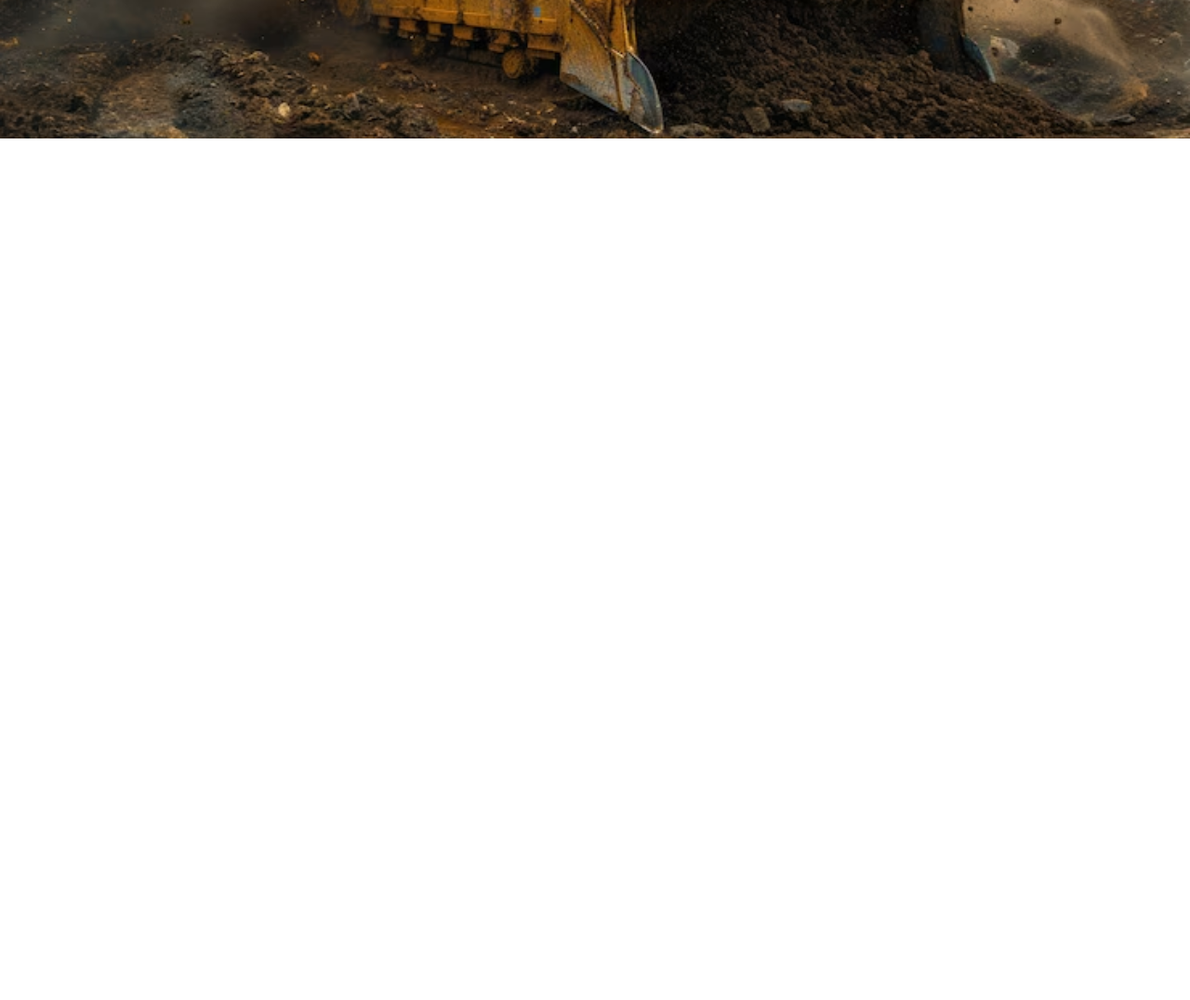
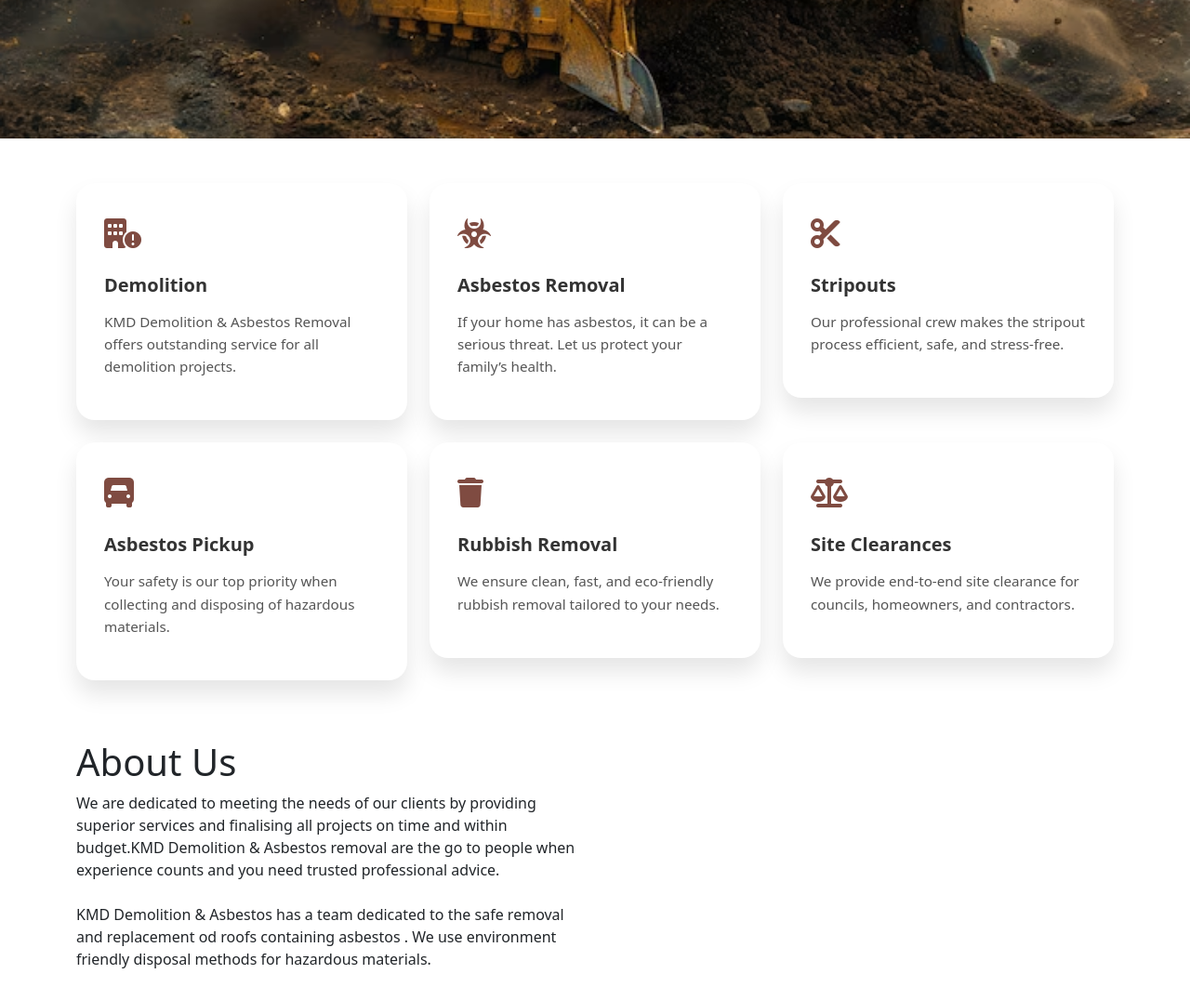
Before and after one commit to anisegwl/Front-end, a plain HTML site: page design.html in a window 1280 px wide. Shown: the part 500-1576 px from the top of the page at 93% size. Before the commit the page ends 800 px from the top, so only its background shows below. Drawn offline with nearby package versions, Linux system fonts and the light colour scheme.

Commit message:
About us

```diff
--- a/css/design.css
+++ b/css/design.css
@@ -1,4 +1,4 @@
-.top-navbar{
+.top-navbar {
   background-color: black;
   color: white;
   display: flex;
@@ -7,14 +7,14 @@
   align-items: center;
 }
 
-.navbar-ul{
+.navbar-ul {
   list-style-type: none;
   display: flex;
   gap: 30px;
   padding: 10px 0px 0px 0px;
 }
 
-.about-us{
+.about-us {
   background-image: url(../Assets/dozer-aboutus.avif);
   background-repeat: no-repeat;
   background-size: cover;
@@ -24,16 +24,49 @@
   display: flex;
   justify-content: center;
   align-items: center;
-
 }
 
-.about-us h1{
+.about-us h1 {
   font-weight: bold;
   font-size: 50px;
 }
 
-.about-us p{
+.about-us p {
   margin-top: 20px;
-    font-size: 17px ;
+  font-size: 17px;
+}
 
+
+.custom-card {
+  background: #fff;
+  padding: 30px;
+  border-radius: 20px;
+  box-shadow: 0 15px 25px rgba(0, 0, 0, 0.1);
 }
+
+.icon-body {
+  font-size: 2rem;
+  color: #7f4b41;
+  margin-bottom: 20px;
+}
+
+.card-content h5 {
+  font-size: 1.25rem;
+  font-weight: 600;
+  margin-bottom: 15px;
+  color: #333;
+}
+
+.card-content p {
+  color: #555;
+  font-size: 0.95rem;
+  line-height: 1.6;
+}
+
+.about-section ::before{
+    background-color: black !important;
+}
+
+.about-section ::after{
+    background-image: url(../Assets/dozer-aboutus.avif);
+}
--- a/design.html
+++ b/design.html
@@ -4,17 +4,18 @@
     <meta charset="UTF-8" />
     <meta name="viewport" content="width=device-width, initial-scale=1.0" />
     <title>Document</title>
-
-    <link
-      rel="stylesheet"
-      href="path/to/font-awesome/css/font-awesome.min.css"
-    />
-    <link rel="stylesheet" href="./css/design.css" />
     <link
       href="https://cdn.jsdelivr.net/npm/bootstrap@5.1.3/dist/css/bootstrap.min.css"
       rel="stylesheet"
       integrity="sha384-1BmE4kWBq78iYhFldvKuhfTAU6auU8tT94WrHftjDbrCEXSU1oBoqyl2QvZ6jIW3"
       crossorigin="anonymous"
+    />
+    <link rel="stylesheet" href="./css/design.css" />
+
+    <!-- Font Awesome 6 Free -->
+    <link
+      rel="stylesheet"
+      href="https://cdnjs.cloudflare.com/ajax/libs/font-awesome/6.5.0/css/all.min.css"
     />
   </head>
   <body>
@@ -35,19 +36,137 @@
     </div>
 
     <!-- About us section -->
-     <section class="about-us">
+    <section class="about-us">
       <div class="container">
         <div class="row">
           <div class="col-md-6">
             <div class="about-content">
-               <h1>Asbestos Removal & Services </h1>
-               <b><p>With over 5 years of experience our team is qualified to take<br> on projects of all sizes</p></b>
+              <h1>Asbestos Removal & Services</h1>
+              <b
+                ><p>
+                  With over 5 years of experience our team is qualified to
+                  take<br />
+                  on projects of all sizes
+                </p></b
+              >
             </div>
           </div>
         </div>
+      </div>
+    </section>
 
+    <section class="card-section py-5">
+      <div class="container">
+        <div class="row g-4">
+          <div class="col-md-4">
+            <div class="custom-card animate">
+              <div class="icon-body">
+                <i class="fa-solid fa-building-circle-exclamation"></i>
+              </div>
+              <div class="card-content">
+                <h5>Demolition</h5>
+                <p>
+                  KMD Demolition & Asbestos Removal offers outstanding service
+                  for all demolition projects.
+                </p>
+              </div>
+            </div>
+          </div>
+
+          <div class="col-md-4">
+            <div class="custom-card animate">
+              <div class="icon-body">
+                <i class="fa-solid fa-biohazard"></i>
+              </div>
+              <div class="card-content">
+                <h5>Asbestos Removal</h5>
+                <p>
+                  If your home has asbestos, it can be a serious threat. Let us
+                  protect your family’s health.
+                </p>
+              </div>
+            </div>
+          </div>
+
+          <div class="col-md-4">
+            <div class="custom-card animate">
+              <div class="icon-body">
+                <i class="fa-solid fa-scissors"></i>
+              </div>
+              <div class="card-content">
+                <h5>Stripouts</h5>
+                <p>
+                  Our professional crew makes the stripout process efficient,
+                  safe, and stress-free.
+                </p>
+              </div>
+            </div>
+          </div>
+
+          <div class="col-md-4">
+            <div class="custom-card animate">
+              <div class="icon-body">
+                <i class="fa-solid fa-truck-front"></i>
+              </div>
+              <div class="card-content">
+                <h5>Asbestos Pickup</h5>
+                <p>
+                  Your safety is our top priority when collecting and disposing
+                  of hazardous materials.
+                </p>
+              </div>
+            </div>
+          </div>
+
+          <div class="col-md-4">
+            <div class="custom-card animate">
+              <div class="icon-body">
+                <i class="fa-solid fa-trash"></i>
+              </div>
+              <div class="card-content">
+                <h5>Rubbish Removal</h5>
+                <p>
+                  We ensure clean, fast, and eco-friendly rubbish removal
+                  tailored to your needs.
+                </p>
+              </div>
+            </div>
+          </div>
+
+          <div class="col-md-4">
+            <div class="custom-card animate">
+              <div class="icon-body">
+                <i class="fa-solid fa-scale-balanced"></i>
+              </div>
+              <div class="card-content">
+                <h5>Site Clearances</h5>
+                <p>
+                  We provide end-to-end site clearance for councils, homeowners,
+                  and contractors.
+                </p>
+              </div>
+            </div>
+          </div>
+        </div>
       </div>
-     </section>
+    </section>
+
+    <section class="about-section py-3">
+      <div class="container">
+        <div class="row">
+          <div class="col-md-6">
+            <H1>About Us</H1>
+            <p>We are dedicated to meeting the needs of our clients by providing superior services and finalising all projects on time and within budget.KMD Demolition & Asbestos removal are the go to people when experience counts and you need trusted professional advice.
+<br><br>
+            KMD Demolition & Asbestos has a team dedicated to the safe removal and replacement od roofs containing asbestos . We use environment friendly disposal methods for hazardous materials.
+
+            </p>
+
+          </div>
+        </div>
+      </div>
+    </section>
+
     <script
       src="https://cdn.jsdelivr.net/npm/@popperjs/core@2.10.2/dist/umd/popper.min.js"
       integrity="sha384-7+zCNj/IqJ95wo16oMtfsKbZ9ccEh31eOz1HGyDuCQ6wgnyJNSYdrPa03rtR1zdB"
```
Also changed, not shown: Assets/bridge.jpg (added). Lines whose indentation alone changed are shown as unchanged.
